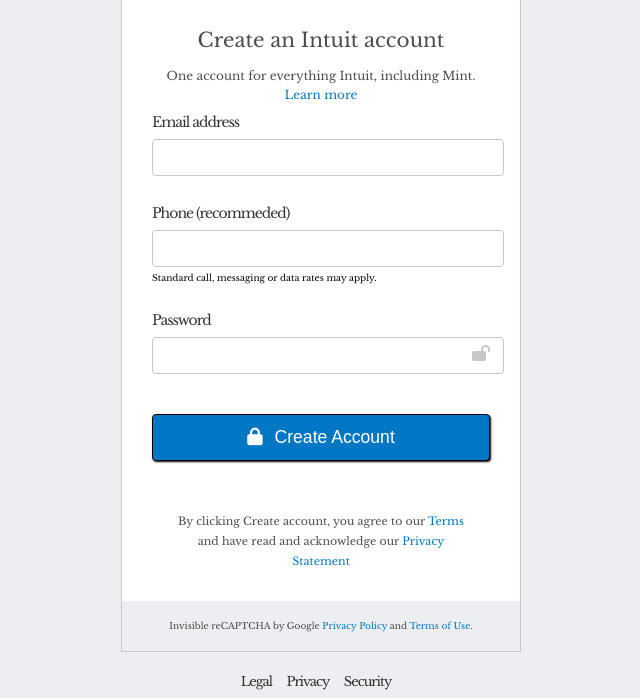
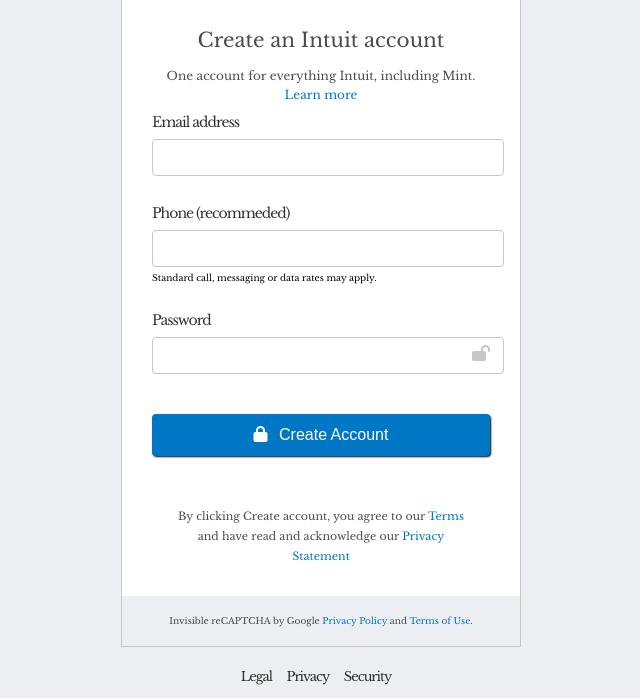
Before and after one commit to keddo/MintClone, a PHP site: page / in a window 1280 px wide. Shown: the part 208-906 px from the top of the page, without its empty margins (319-959 px from the left). Run offline with PHP 8.4, Linux system fonts and the light colour scheme; some libraries are stand-ins or nearby versions.

Commit message:
README file got edited

```diff
--- a/assets/css/main.css
+++ b/assets/css/main.css
@@ -126,12 +126,11 @@
     border: none;
     padding: 12px;
     background-color: #0077C5;
-    border: 1px solid #000;
     border-radius: 4px;
     margin: 20px 0;
     color: #fff;
     box-shadow: 1px 1px 2px #000;
-    font-size: 1.1rem;
+    font-size: 1rem;
     font-weight: normal;
   }
 
```
Also changed, not shown: README.md.
